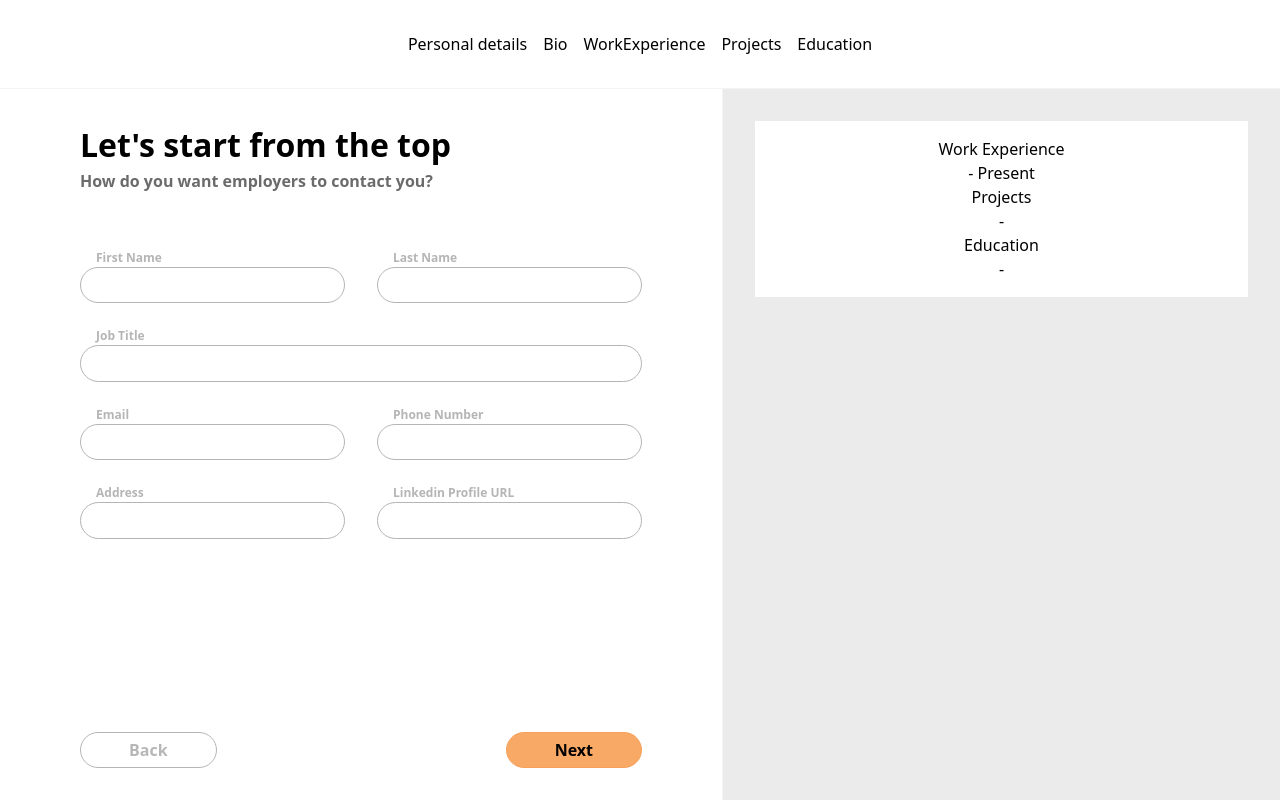
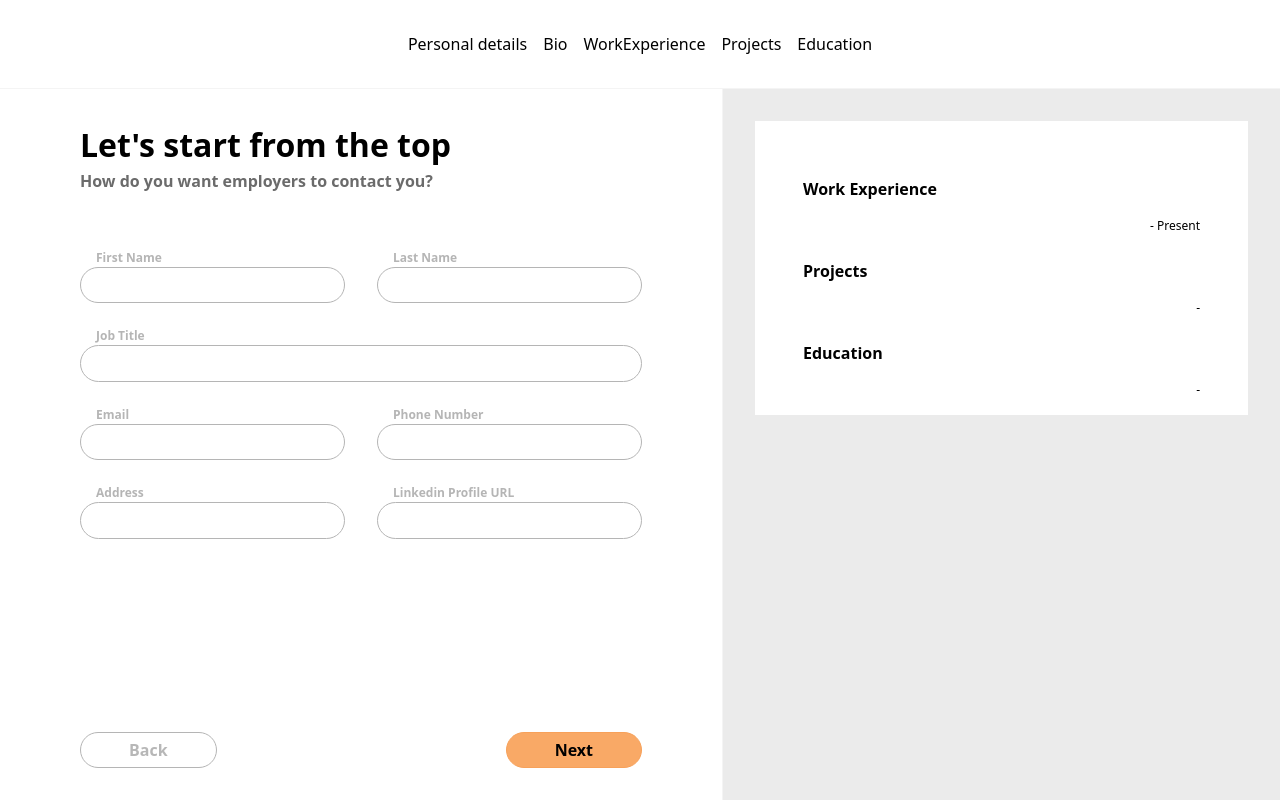
Before and after one commit to simoneschiavo/cv-application, a React (Vite) app: page / in a window 1280 px wide. Built offline with nearby package versions, Linux system fonts and the light colour scheme.

Commit message:
feat(App.css): style resume

```diff
--- a/src/App.css
+++ b/src/App.css
@@ -104,11 +104,67 @@ button:disabled {
 
 .resume {
   background-color: #ebebeb;
+  font-size: 0.75rem;
 }
 
 .resume > .paper {
   margin: 2rem;
-  padding: 1rem;
+  padding: 1rem 3rem;
   background-color: #fff;
+  text-align: start;
+  display: flex;
+  flex-direction: column;
+  gap: 1.5rem;
+}
+
+.resume-row {
+  display: flex;
+  justify-content: center;
+  gap: 0.25rem;
+}
+
+.section-row {
+  display: flex;
+  justify-content: space-between;
+}
+
+section.about {
   text-align: center;
 }
+
+.about > .full-name {
+  font-size: 1.25rem;
+  font-weight: bold;
+}
+
+.about > .job-title {
+  font-size: 1rem;
+}
+
+.about > .bio {
+  padding-top: 1rem;
+}
+
+section.work-experience,
+section.projects,
+section.educations {
+  display: flex;
+  flex-direction: column;
+  gap: 1rem;
+}
+
+.section-title {
+  font-size: 1rem;
+  font-weight: bold;
+  text-align: start;
+}
+
+.bold {
+  font-weight: bold;
+}
+
+.work-experience .company-and-location {
+  display: flex;
+  gap: 0.25rem;
+  font-style: italic;
+}
--- a/src/components/Resume.jsx
+++ b/src/components/Resume.jsx
@@ -32,7 +32,7 @@ export default function Resume({ formData }) {
         {formData.workExperiences.map((workExperience) => (
           <div key={workExperience.id}>
             <div className="section-row">
-              <p className="job-title">{workExperience.jobTitle}</p>
+              <p className="job-title bold">{workExperience.jobTitle}</p>
               <DateRangeFormatted startDate={workExperience.startDate} endDate={workExperience.endDate} />
             </div>
             <div className="company-and-location">
@@ -52,7 +52,7 @@ export default function Resume({ formData }) {
         {formData.projects.map((project) => (
           <div key={project.id}>
             <div className="section-row">
-              <p className="project-title">{project.title}</p>
+              <p className="project-title bold">{project.title}</p>
               <p className="project-time">
                 {project.startDate} - {project.endDate}
               </p>
@@ -66,7 +66,7 @@ export default function Resume({ formData }) {
         {formData.educations.map((education) => (
           <div key={education.id}>
             <div className="section-row">
-              <p className="institution-name">{education.institutionName}</p>
+              <p className="institution-name bold">{education.institutionName}</p>
               <p className="institution-time">
                 {education.startDate} - {education.endDate}
               </p>
--- a/src/components/form/ProjectsStep.jsx
+++ b/src/components/form/ProjectsStep.jsx
@@ -76,6 +76,7 @@ export default function ProjectsStep({
                     e.target.value
                   )
                 }
+                rows={5}
               ></textarea>
             </div>
           </form>
```
